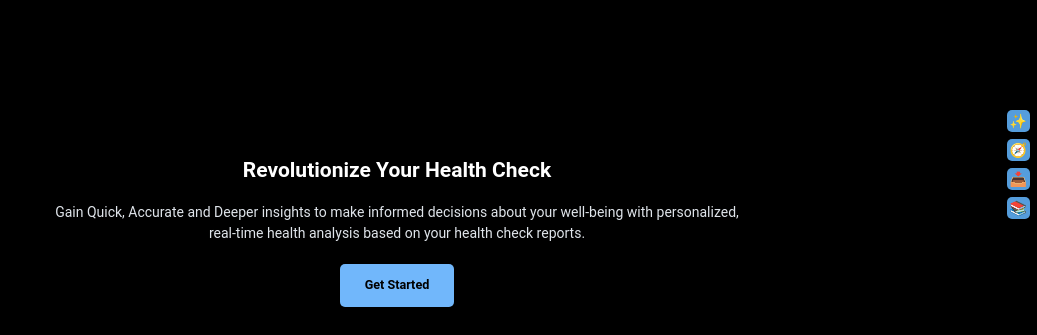
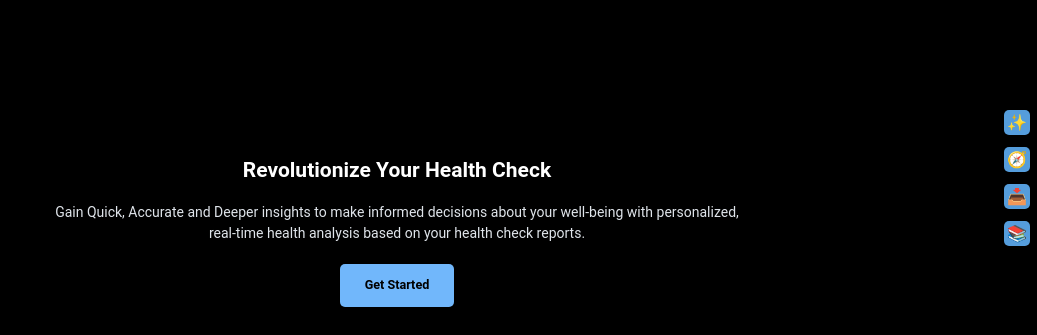
Before and after one commit to eyogesh007/HealthPulse, a Flask app: page / in a window 1280 px wide. Shown: the part 130-465 px from the top of the page, without its empty margins (243-1280 px from the left). Run offline with Flask 2, Linux system fonts and the light colour scheme; some libraries are stand-ins or nearby versions.

Commit message:
Update index.html ui

```diff
--- a/templates/index.html
+++ b/templates/index.html
@@ -376,8 +376,9 @@
   border-radius: 5px;
   cursor: pointer;
   font-family: 'Arial', sans-serif;
-  font-size: 14px;
+  font-size: 16px;
   transition: all 0.3s ease;
+    margin-bottom: 5px;
 }
 
 .sticky-buttons button:hover {
```
